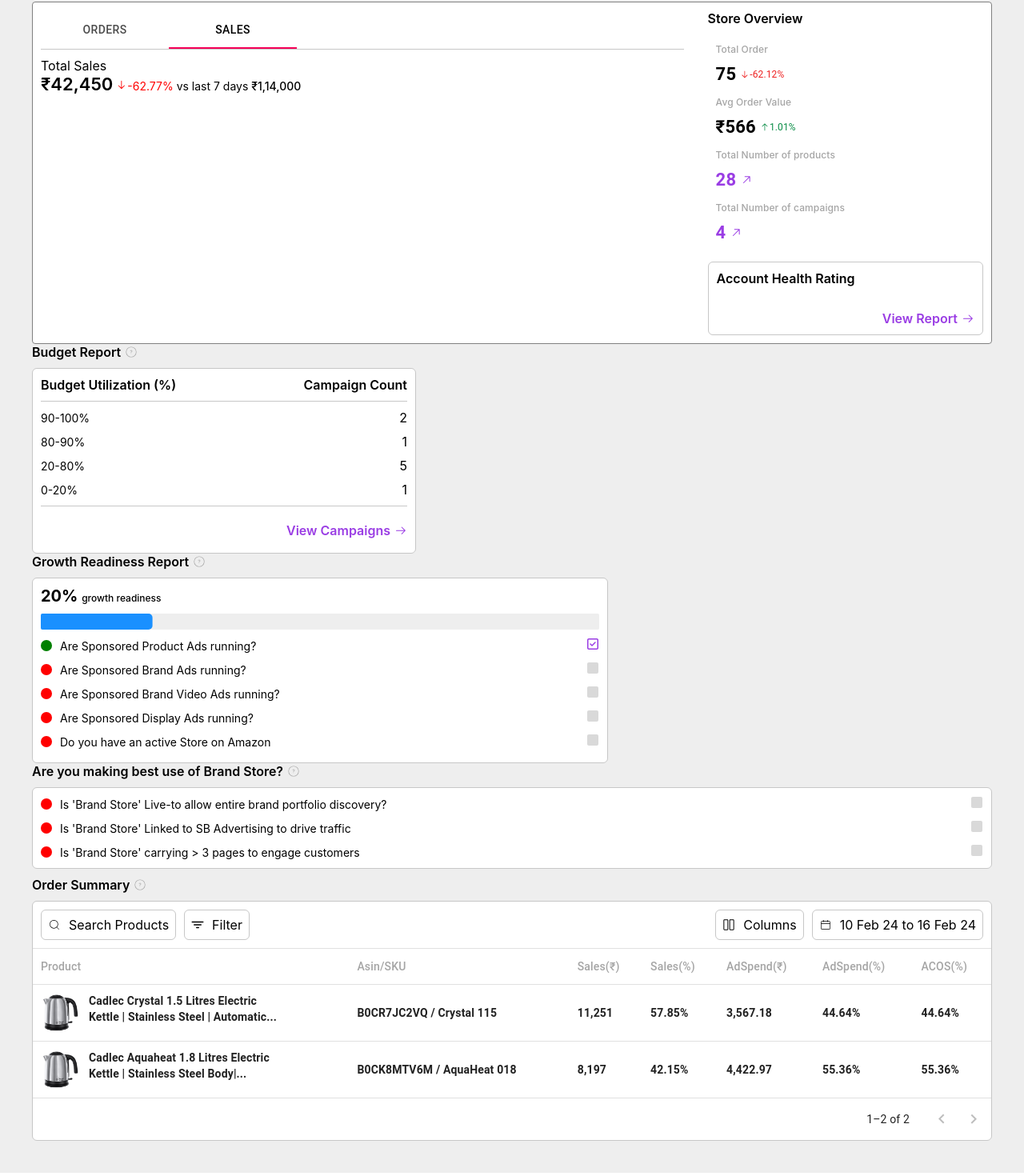
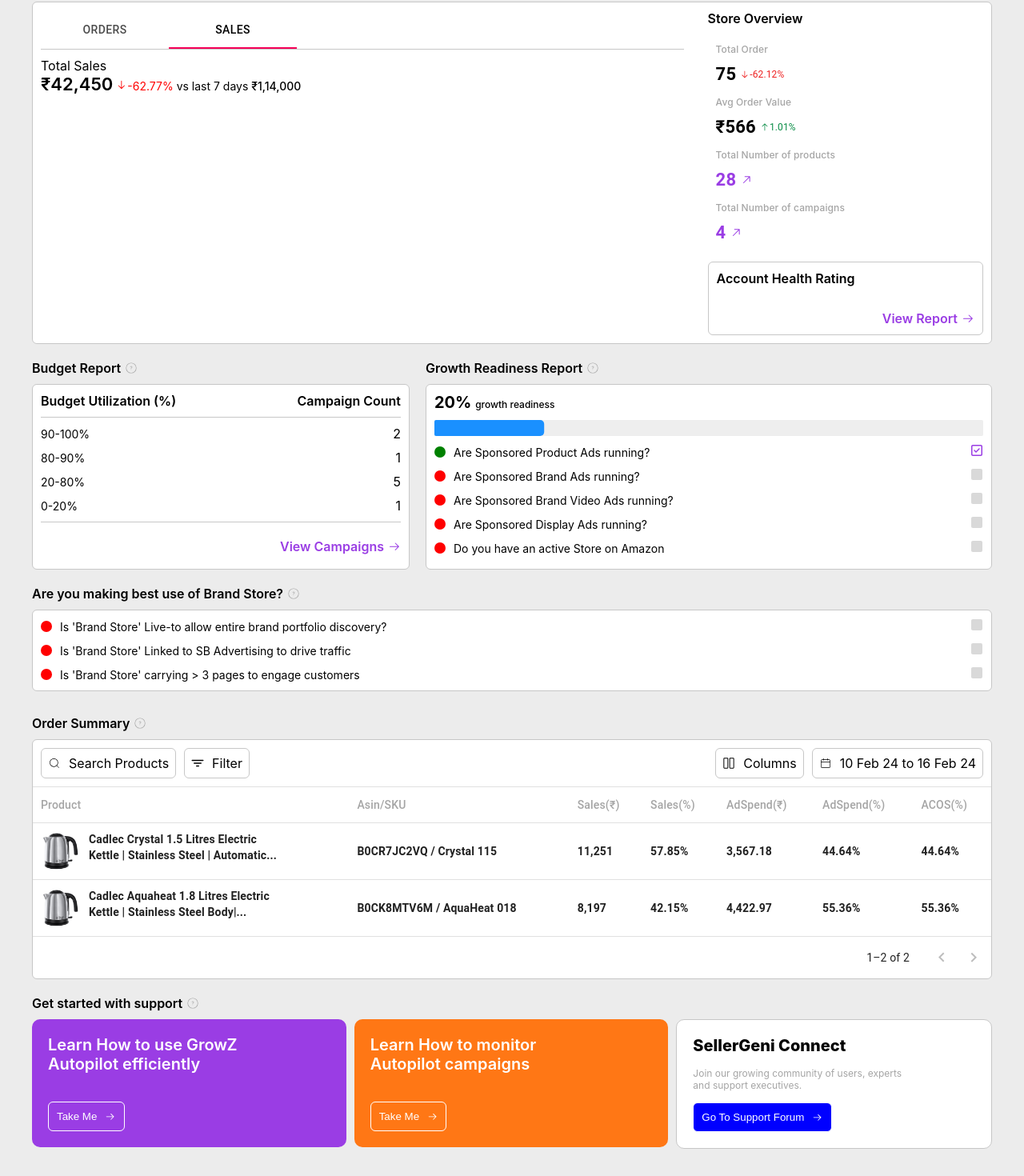
Before and after one commit to Mohit-9440/sellergeni, a React (Create React App) app: page / in a window 1280 px wide. Shown: the part 427-1897 px from the top of the page at 80% size. Built offline with nearby package versions, Linux system fonts and the light colour scheme.

Commit message:
dashboard

```diff
--- a/src/pages/Dashboard/Dashboard.js
+++ b/src/pages/Dashboard/Dashboard.js
@@ -5,6 +5,7 @@ import DashBoardOrderSales from "../../components/DashboardOrderSales/DashBoardO
 import BudgetGrowth from "../../components/BudgetGrowth/BudgetGrowth";
 import BrandStore from "../../components/BrandStore/BrandStore";
 import OrderSummary from "../../components/OrderSummary/OrderSummary";
+import Support from "../../components/Support/Support";
 export default function Dashboard() {
   return (
     <div className="dashboard">
@@ -28,7 +29,9 @@ export default function Dashboard() {
             <OrderSummary />
           </div>
         </section>
-        <section></section>
+        <section className="dashboard-bottom">
+            <Support/>
+        </section>
       </div>
     </div>
   );
--- a/src/pages/Dashboard/dashboard.css
+++ b/src/pages/Dashboard/dashboard.css
@@ -4,14 +4,15 @@ body{
 }
 .dashboard{
     padding: 40px;
-    background: #EEEEEE;
+    background: #ECECEC;
 }
 .dashboard-main{
     display: flex;
     flex-direction: column;
     font-family: Inter;
+    gap: 20px;
 }
-.dashboard-head{
+.dashboard-head, .dashboard-middle, .dashboard-bottom{
     display: flex;
     flex-direction: column;
     gap: 20px;
@@ -25,9 +26,14 @@ body{
 .dashboard-head-bottom-wrapper{
     display: flex;
     flex-direction: row;
-    border: 1px solid grey;
-    border-radius: 4px;
+    border: 1px solid #c7c7c7;
+    border-radius: 6px;
     padding: 10px;
     background: #fff;
     gap: 30px;
 }
+.dashboard-middle-first-wrapper{
+    display: flex;
+    flex-direction: row;
+    gap: 20px;
+}
```
